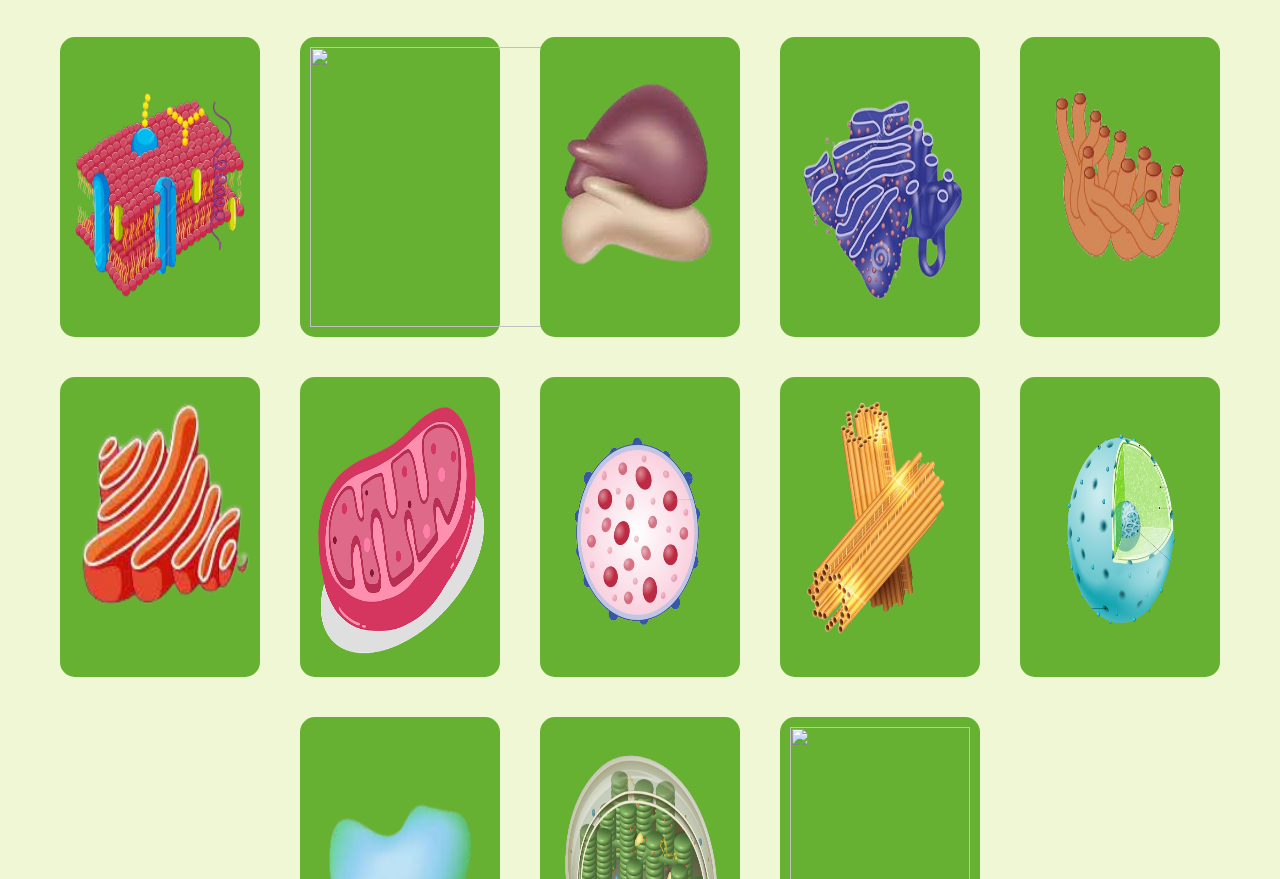
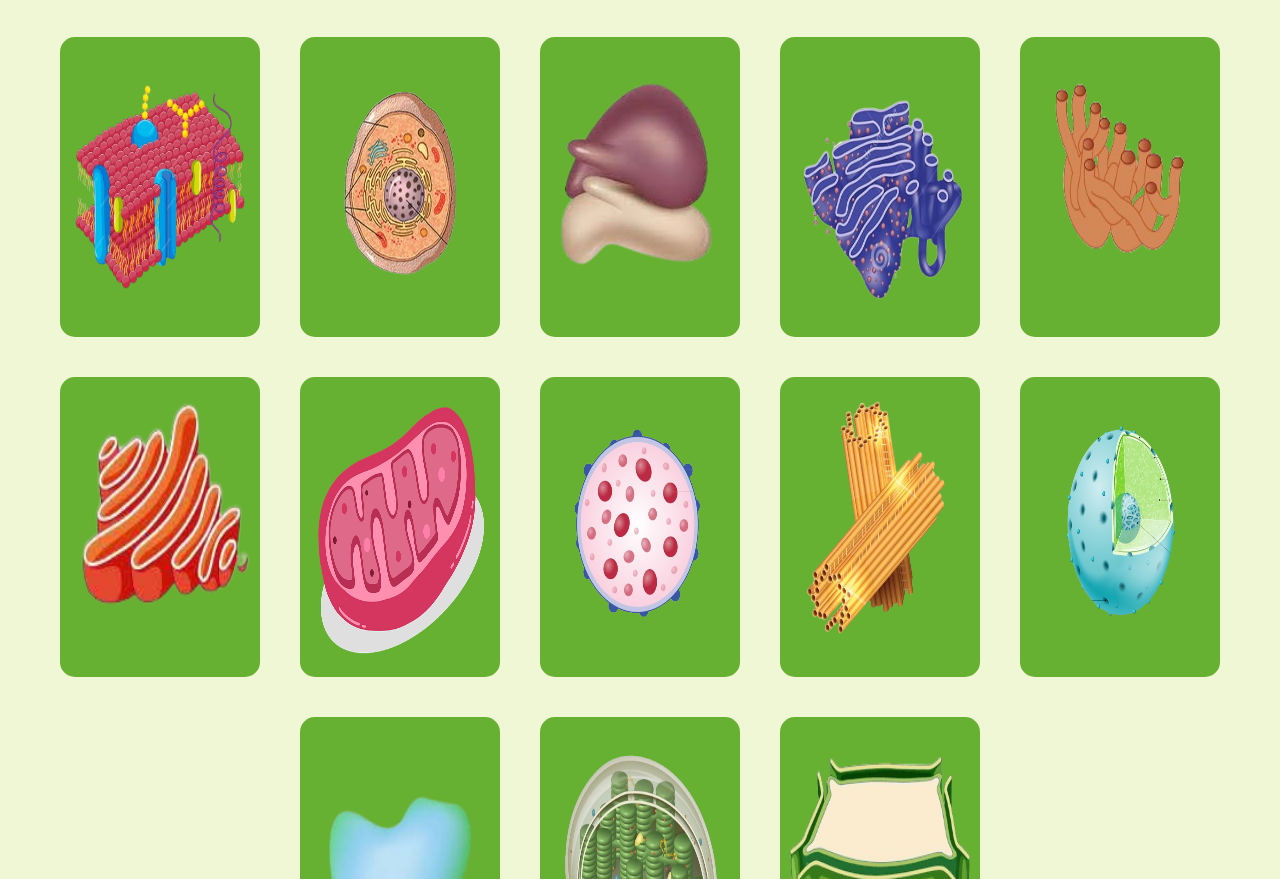
Before and after one commit to ViniciusBernardoDiniz01/cards-biologia, a plain HTML site: page index.html in a window 1280 px wide. Shown: the part 73-952 px from the top of the page. Drawn offline with Linux system fonts and the light colour scheme; a web font is replaced by a local one.

Commit message:
update final

```diff
--- a/css/cards.css
+++ b/css/cards.css
@@ -24,6 +24,7 @@
     backface-visibility: hidden;
     border: none;
     border-radius: 15px;
+    font-size: 13px;
 }
 
 .front{
--- a/index.html
+++ b/index.html
@@ -26,7 +26,9 @@
                         <img src="./img/Menbrana celular.png" alt="" width="180" height="220">
                     </div>
                     <div class="back">
-                        <h2></h2>
+                        <center><h2>Membrana plasmática</h2></center>
+                        <br>
+                        <p>A membrana plasmática é uma pelicula que envolve a célula e regula tudo o que entra e sai da célula</p>
                     </div>
                 </div>
             </div>
@@ -34,10 +36,13 @@
             <div class="card">
                 <div class="face">
                     <div class="front">
-                        <img src="" alt="" width="250" height="280">
+                        <br><br><br>
+                        <img src="./img/Citoplasma.png" alt="" width="180" height="200">
                     </div>
                     <div class="back">
-                        <h2>back</h2>
+                        <center><h2>Citoplasma</h2></center>
+                        <br>
+                        <p>O citoplasma é a parte da célula que fica entre a membrana e o núcleo Nele há um material gelatinoso, chamado citosol, onde várias organelas estão mergulhadas</p>
                     </div>
                 </div>
             </div>
@@ -48,7 +53,9 @@
                         <img src="./img/Ribossomo.png" alt="" width="180" height="280">
                     </div>
                     <div class="back">
-                        <h2>back</h2>
+                        <center><h2>Ribossomo</h2></center>
+                        <br>
+                        <p>Os ribossomos fabricam proteínas, uma substância muito importante para a formação das células de todos os seres vivos São pequenos grãos que podem estar espalhados pelo citoplasma ou grudados às membranas do reticulo endoplasmático rugoso</p>
                     </div>
                 </div>
             </div>
@@ -59,7 +66,9 @@
                         <img src="./img/Reticulo endopalsmatico rugoso.png" alt="" width="180" height="280">
                     </div>
                     <div class="back">
-                        <h2>back</h2>
+                        <center><h2>Reticulo endoplasmatico rugoso</h2></center>
+                        <br>
+                        <p>O <strong>reticulo endoplasmática rugoso</strong> (RER) é uma rede de pequenos canais e bolsas que forma uma estrutura semelhante a um labirinto dentro da célula, sua função é produzir e transportar proteinas E chamado de "rugoso" pois possui ribossomos aderidos às membranas</p>
                     </div>
                 </div>
             </div>
@@ -72,7 +81,9 @@
                         <img src="./img/Reticulo endoplasmatico liso.png" alt="" width="180" height="200">
                     </div>
                     <div class="back">
-                        <h2>back</h2>
+                        <center><h2>Reticulo endoplasmatico liso</h2></center>
+                        <br>
+                        <p>O <strong>reticulo endoplasmático liso</strong> (REL) produz e transporta lipideos Não possui ribossomos aderidos às membranas</p>
                     </div>
                 </div>
             </div>
@@ -83,7 +94,9 @@
                         <img src="./img/Complexo de golgi.png" alt="" width="180" height="280">
                     </div>
                     <div class="back">
-                        <h2>back</h2>
+                        <center><h2>Complexo de golgi</h2></center>
+                        <br>
+                        <p>O <strong>complexo de golgi</strong> é um conjunto de bolsas que armazenam proteínas que serão transferidas para fora da célula As proteinas são fabricadas pelos ribossomos grudados ao RER depois levados ao complexo golgiense, onde ficam armazenadas até serem lançadas para fora da célula</p>
                     </div>
                 </div>
             </div>
@@ -94,7 +107,9 @@
                         <img src="./img/mitocondria.webp" alt="" width="180" height="280">
                     </div>
                     <div class="back">
-                        <h2>back</h2>
+                        <center><h2>Mitocondria</h2></center>
+                        <br>
+                        <p>A <strong>mitocondria</strong> é a organela encarregada de extrair energia dos nutrientes utilizando o gås oxigênio A célula usa essa energia para realizar as suas atividades</p>
                     </div>
                 </div>
             </div>
@@ -106,7 +121,9 @@
                         <img src="./img/Lisossomos.png" alt="" width="180" height="210">
                     </div>
                     <div class="back">
-                        <h2>back</h2>
+                        <center><h2>Lisossomos</h2></center>
+                        <br>
+                        <p>Os <strong>lisossomos</strong> são pequenos "pacotes de enzimas" que atuam da digestão celular Enzimas são substâncias que facilitam as reações químicas</p>
                     </div>
                 </div>
             </div>
@@ -117,7 +134,9 @@
                         <img src="./img/Centriolos.png" alt="" width="180" height="280">
                     </div>
                     <div class="back">
-                        <h2>back</h2>
+                        <center><h2>Centriolos</h2></center>
+                        <br>
+                        <p>Os <strong>centriolos</strong> são estruturas celulares que auxiliam na divisão celular</p>
                     </div>
                 </div>
             </div>
@@ -129,7 +148,11 @@
                         <img src="./img/Nucleo.png" alt="" width="180" height="210">
                     </div>
                     <div class="back">
-                        <h2>back</h2>
+                        <center><h2>Núcleo e Nucléolo</h2></center>
+                        <br>
+                        <p>O <strong>núcleo</strong> é o centro de controle da célula, formado por uma membrana chamada carioteca, onde é armazenado o material genético</p>
+                        <br>
+                        <p>O <strong>nucléolo</strong> situa-se no interior do núcleo, formado principalmente por RNA e proteinas</p>
                     </div>
                 </div>
             </div>
@@ -141,7 +164,9 @@
                         <img src="./img/Vacuolo.png" alt="" width="180" height="200">
                     </div>
                     <div class="back">
-                        <h2>back</h2>
+                        <center><h2>Vacuolo</h2></center>
+                        <br>
+                        <p>O <strong>vacuolo</strong> é uma cavidade que armazena água e sais minerais e é responsável por diversas funções como controlar a entrada e saida de água por osmorregulação</p>
                     </div>
                 </div>
             </div>
@@ -152,7 +177,9 @@
                         <img src="./img/cloroplasto.png" alt="" width="180" height="280">
                     </div>
                     <div class="back">
-                        <h2>back</h2>
+                        <center><h2>Cloroplasto</h2></center>
+                        <br>
+                        <p>O <strong>cloroplasto</strong> é uma organela de coloração verde que armazena clorofila, responsável por realizar a fotossíntese</p>
                     </div>
                 </div>
             </div>
@@ -160,10 +187,13 @@
             <div class="card">
                 <div class="face">
                     <div class="front">
-                        <img src="" alt="" width="180" height="280">
+                        <br><br>
+                        <img src="./img/Parede do nucleo do vegetal.png" alt="" width="180" height="200">
                     </div>
                     <div class="back">
-                        <h2>back</h2>
+                        <center><h2>Parede celular do vegetal</h2></center>
+                        <br>
+                        <p>A <strong>parede celular</strong> está presente em células vegetais, bactérias e fungos Envolve a membrana celular e fornece à célula suporte estrutural e proteção</p>
                     </div>
                 </div>
             </div>
```
Also changed, not shown: css/style.css (line endings or trailing spaces), img/Citoplasma.png (added), img/Parede do nucleo do vegetal.png (added).
